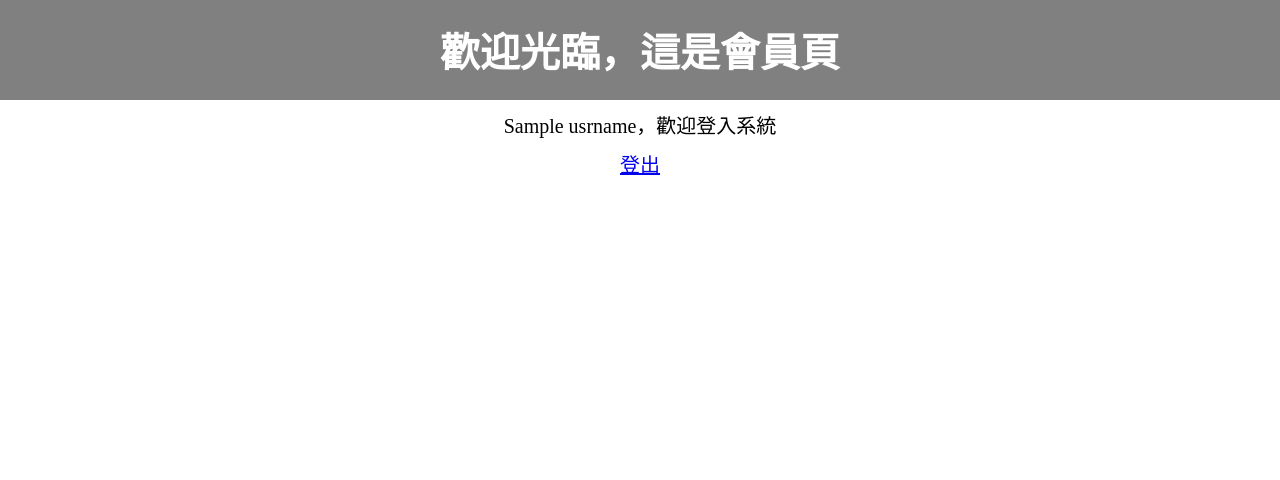
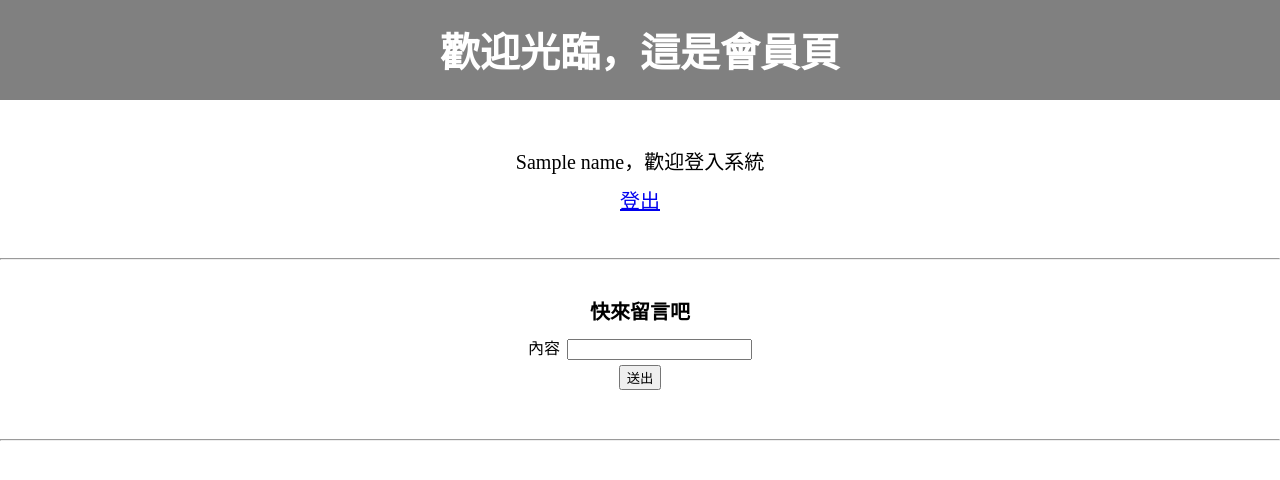
Before and after one commit to YitingTinaRen/Wehelp-projects, a Flask app: template week-6/templates/member.html in a window 1280 px wide. Shown: the top 480 px of the page. Run offline with Flask 2, Linux system fonts and the light colour scheme; the template is opened without the code that fills it: most values are stand-ins (such as "Sample title", 1, 10 or a date in 2020).

Commit message:
answer optional requirement

```diff
--- a/week-6/app.py
+++ b/week-6/app.py
@@ -1,4 +1,3 @@
-from ast import If
 from distutils.log import debug
 from email import message
 from flask import Flask
@@ -9,12 +8,29 @@ from flask import render_template
 from flask import url_for
 import mysql.connector
 
-def checkData(item):
-    sql="select *from member where account = %s"
+def checkMember(item):
+    sql="select *from member where username = %s"
     val=(item,)
     mycursor.execute(sql, val)
     myresult=mycursor.fetchall()
     return myresult
+
+def showAllData(table):
+    sql="select *from "+ table
+    mycursor.execute(sql)
+    myresult=mycursor.fetchall()
+    print(myresult)
+    return myresult
+
+def connect2DB(thedatabase):
+    mydb=mysql.connector.connect(
+        host="localhost",
+        user="root",
+        password="0000",
+        database=thedatabase
+    )
+    mycursor=mydb.cursor()
+    return [mydb, mycursor]
 
 app=Flask(__name__)
 app.secret_key="key"
@@ -24,32 +40,44 @@ def home():
         return redirect("/member")
     return render_template("home.html")
 
-@app.route("/member")
+@app.route("/member", methods=["GET","POST"])
 def member():
+
     if "logged_in" in session:
-        return render_template("member.html", usrname=session.get("usrname"))
+        if request.method=='POST':
+            newmsg=request.form["msg"]
+            sql="insert into message (member_id, content)values(%s, %s)"
+            val=(session["id"],newmsg,)
+            mycursor.execute(sql,val)
+            mydb.commit()
+
+        sql="select message.content, member.name from message inner join member on message.member_id=member.id order by message.time desc"
+        mycursor.execute(sql)
+        myresult=mycursor.fetchall()
+        print(myresult)
+        return render_template("member.html", name=session.get("name"), oldmsg=myresult)
     else:
         return render_template("home.html")
 
 @app.route("/login", methods=["POST"])
 def login():
-    account=request.form["account"]
+    usrname=request.form["usrname"]
     password=request.form["password"]
 
-    myresult=checkData(account)
+    myresult=checkMember(usrname)
     if not myresult:
-        myresult=checkData(password)
+        myresult=checkMember(password)
 
     if request.method=="POST":
-        if account=="" or password=="":
+        if usrname=="" or password=="":
             return redirect(url_for("error", message="請輸入帳號、密碼"))
         elif not myresult:
             return redirect(url_for("error", message="帳號、或密碼輸入錯誤"))
         else:
             session["logged_in"]=True
             session["id"]=myresult[0][0]
-            session["usrname"]=myresult[0][1]
-            session["account"]=account
+            session["name"]=myresult[0][1]
+            session["usrname"]=usrname
             session["password"]=password
             return redirect("/member")
 
@@ -62,21 +90,21 @@ def error():
 @app.route("/logout")
 def logout():
     session.pop("logged_in", None)
+    session["name"]=False
     session["usrname"]=False
-    session["account"]=False
     session["password"]=False
     return redirect("/")
 
 @app.route("/signup", methods=["POST"])
 def signup():
+    name=request.form["name"]
     usrname=request.form["usrname"]
-    account=request.form["account"]
     password=request.form["password"]
 
-    myresult=checkData(account)
+    myresult=checkMember(usrname)
     if not myresult:
-        sql="insert into member (usrname, account,password) values (%s, %s, %s)"
-        val=(usrname, account,password)
+        sql="insert into member (name, username,password) values (%s, %s, %s)"
+        val=(name, usrname,password)
         mycursor.execute(sql, val)
         mydb.commit()
 
@@ -85,12 +113,6 @@ def signup():
         return redirect(url_for("error", message="帳號已經被註冊"))
 
 if __name__=="__main__":
-    mydb=mysql.connector.connect(
-        host="localhost",
-        user="root",
-        password="0000",
-        database="hw6"
-    )
-    mycursor=mydb.cursor()
-
+    [mydb, mycursor]=connect2DB("website")
+    showAllData("member")
     app.run(port=3000, debug=True)
--- a/week-6/templates/home.html
+++ b/week-6/templates/home.html
@@ -37,8 +37,8 @@
         <div class="Form">
             <div class="login">註冊帳號</div>
             <form action="/signup" method="POST">
-                <div class="login">姓名 &thinsp;<input type="text" name="usrname"/></div>
-                <div class="login">帳號 &thinsp;<input type="text" name="account"/></div>
+                <div class="login">姓名 &thinsp;<input type="text" name="name"/></div>
+                <div class="login">帳號 &thinsp;<input type="text" name="usrname"/></div>
                 <div class="login">密碼 &thinsp;<input type="text" name="password"/></div>
                 <button class="login">註冊</button>
             </form>
@@ -47,7 +47,7 @@
         <div class="Form">
             <div class="login">登入系統</div>
             <form action="/login" method="POST">
-                <div class="login">帳號 &thinsp;<input type="text" name="account"/></div>
+                <div class="login">帳號 &thinsp;<input type="text" name="usrname"/></div>
                 <div class="login">密碼 &thinsp;<input type="text" name="password"/></div>
                 <button class="login">登入</button>
             </form>
--- a/week-6/templates/member.html
+++ b/week-6/templates/member.html
@@ -26,6 +26,12 @@
                 font-size: 20px;
                 margin-top: 10px;
             }
+            .Form{
+                text-align: center;
+            }
+            .login{
+                margin-bottom: 5px;
+            }
 
         </style>
     </head>
@@ -33,8 +39,43 @@
         <div class="welcomebox">
             <div class="welcometext">歡迎光臨，這是會員頁</div>
         </div>
+        <br/>
+        <br/>
+        <div class="content">{{name}}，歡迎登入系統</div>
+        <div class="content"><a href="/logout">登出</a></div>
+        <br/>
+        <br/>
 
-        <div class="content">{{usrname}}，歡迎登入系統</div>
-        <div class="content"><a href="/logout">登出</a></div>
+        <hr/>
+        <br/>
+        <div class="Form">
+            <div class="content" style="margin-bottom: 10px;font-weight: bold;">快來留言吧</div>
+            <form  method="POST">
+                <div class="login">內容 &thinsp;<input type="text" name="msg"/></div>
+                <button class="login">送出</button>
+            </form>
+        </div>
+        <br/>
+        <br/>
+        <hr/>
+
+        <div id="msgHistory" class="Form"></div>
+
+        <script>
+        let msgHistory=document.getElementById("msgHistory"), data={{oldmsg|tojson}};
+        for(let i=0;i<data.length;i++){
+            let newdiv=document.createElement("div");
+            let strongstyle=document.createElement("strong");
+            newdiv.setAttribute("class","content");
+
+            nametext=document.createTextNode(data[i][1]+": ");
+            msgtext=document.createTextNode(data[i][0]);
+
+            strongstyle.appendChild(nametext);
+            newdiv.appendChild(strongstyle);
+            newdiv.appendChild(msgtext);
+            msgHistory.appendChild(newdiv);
+        }
+        </script>
     </body>
 </html>
```
Also changed, not shown: week-6/templates/square.html (deleted, +0 -39 lines).
